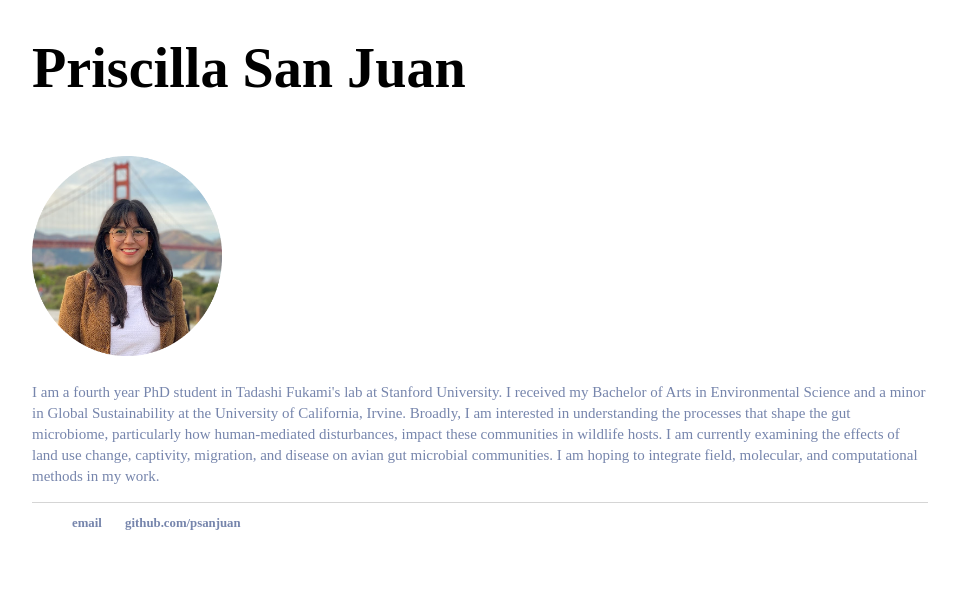
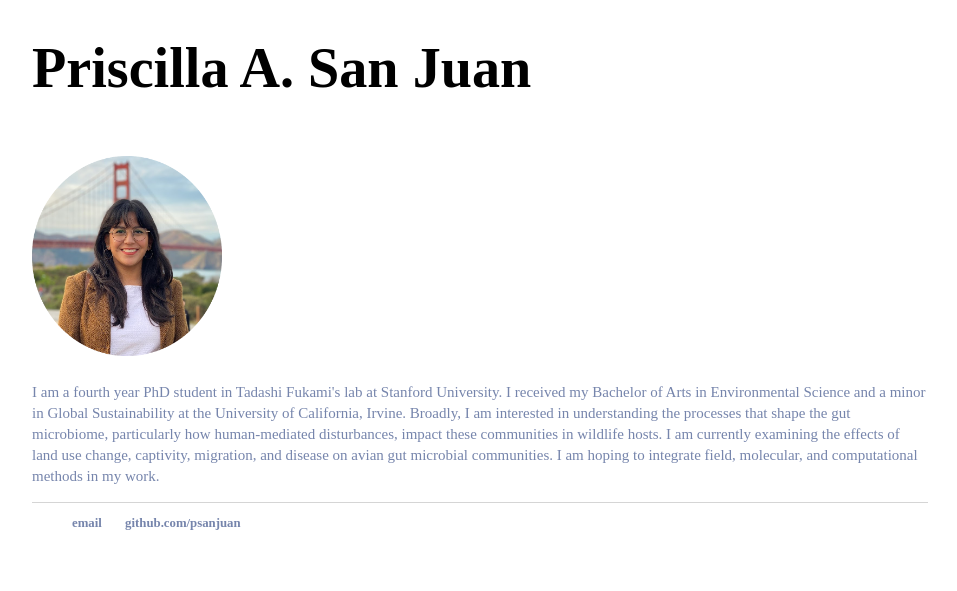
Before and after one commit to psanjuan/psanjuan.github.io, a Jekyll site: the page built from about/index.html, in a window 1280 px wide. Shown: the part 418-1009 px from the top of the page, without its empty margins (160-1117 px from the left). Built offline with Jekyll 4.4.1, drawn with Linux system fonts in a browser that asks for light colours.

Commit message:
Update index.html

```diff
--- a/about/index.html
+++ b/about/index.html
@@ -3,7 +3,7 @@ layout: default
 title: Priscilla San Juan, PhD candidate
 ---
 <font face = "Avenir" size = "20">
-  <h3>Priscilla San Juan</h3></font>
+  <h3>Priscilla A. San Juan</h3></font>
 
   <img src="headshot-sf-circle.png" alt="headshot" width="190" height="200">
 
```
